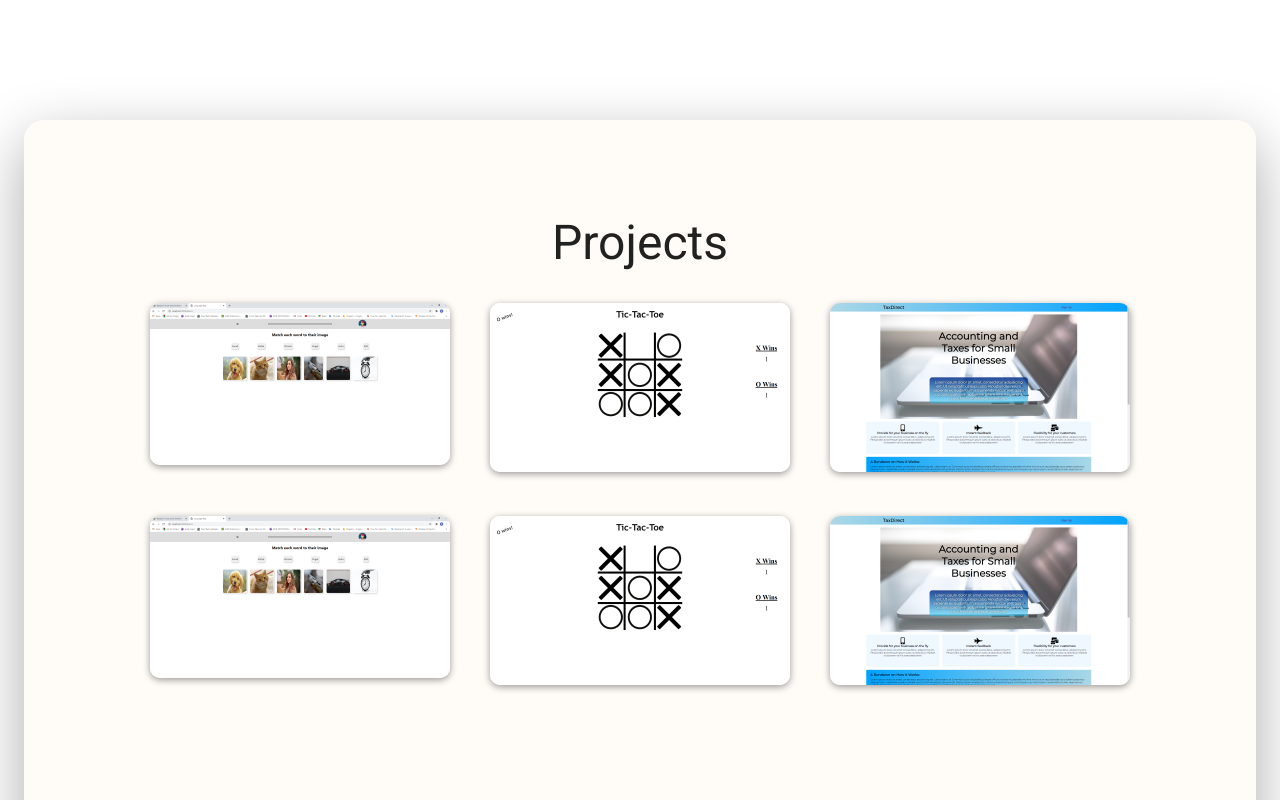
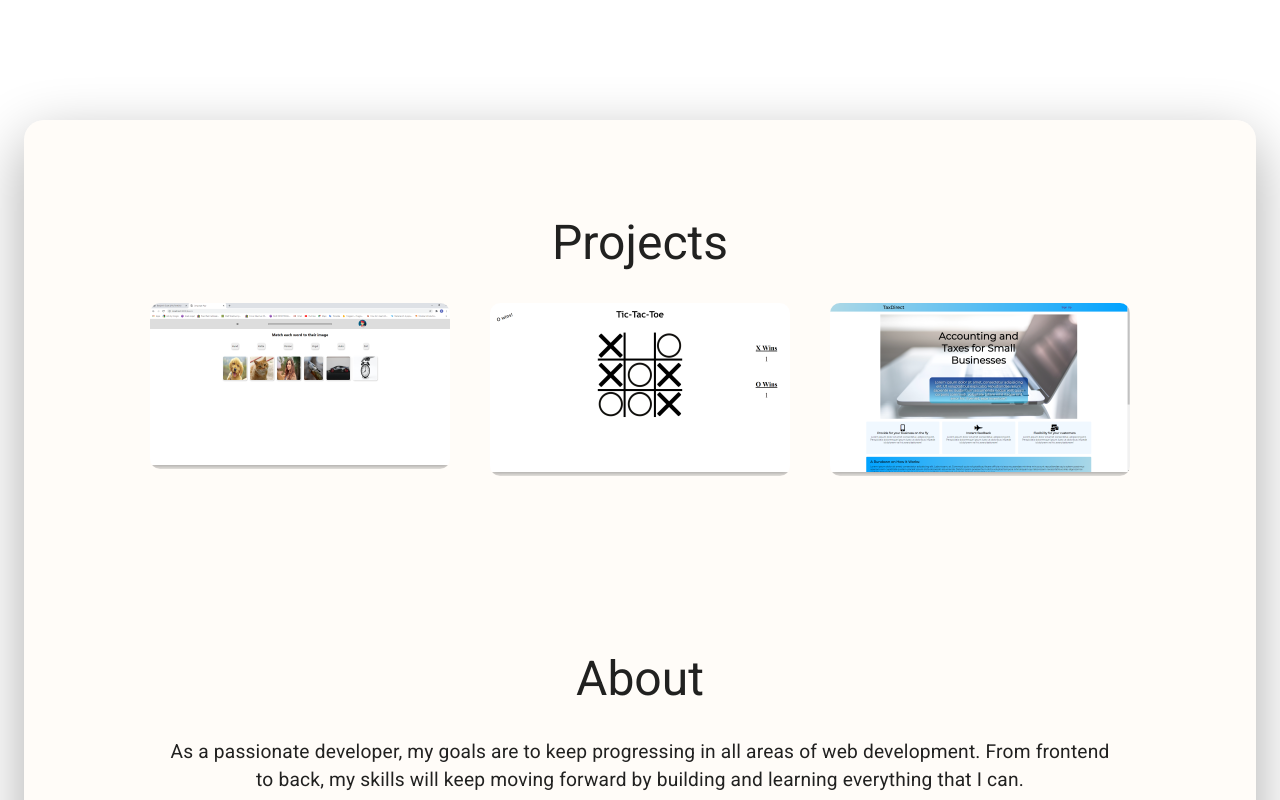
Before and after one commit to benzend/react-portfolio, a React (Create React App) app: page / in a window 1280 px wide. Shown: the part 680-1480 px from the top of the page. Built offline with nearby package versions, Linux system fonts and the light colour scheme.

Commit message:
added proj overlay that is fully functional, also added a lot of styling and buttons for each proj on homepage

```diff
--- a/src/pages/home-page/components/HomeProjectsSection.js
+++ b/src/pages/home-page/components/HomeProjectsSection.js
@@ -1,4 +1,6 @@
 import { Box, Typography, makeStyles, Grid } from "@material-ui/core";
+import { useState } from "react";
+import { Project } from "./Project";
 
 const useStyles = makeStyles((theme) => ({
   root: {
@@ -10,13 +12,62 @@ const useStyles = makeStyles((theme) => ({
     marginBottom: "2rem",
   },
   img: {
-    borderRadius: "10px",
+    // borderRadius: "10px",
     boxShadow: "0 2px 7px #0006",
   },
+  imgContainer: {
+    // backgroundColor: "green",
+    borderRadius: "10px",
+    position: "relative",
+    overflow: "hidden",
+  },
+  imgOverlay: {
+    position: "absolute",
+    top: 0,
+    left: 0,
+    display: "flex",
+    flexDirection: "column",
+    justifyContent: "space-between",
+    alignItems: "center",
+    backgroundColor: "orange",
+    height: "100%",
+    width: "100%",
+    zIndex: 2,
+    transform: "translateY(-100%)",
+    transition: "all .3s ease",
+    "&.active": {
+      transform: "translateY(0)",
+    },
+  },
+  imgTitle: {
+    textAlign: "center",
+    fontWeight: 800,
+    fontSize: "1.2rem",
+  },
+  techStyle: {
+    fontWeight: 800,
+    textAlign: "center",
+    backgroundColor: "#c77800",
+    width: "fit-content",
+    color: "#fffd",
+    margin: "auto",
+    padding: "5px 10px",
+    borderRadius: "10px",
+  },
+  projBtns: {},
 }));
 
 export const HomeProjectsSection = () => {
-  const { root, title, img } = useStyles();
+  const {
+    root,
+    title,
+    img,
+    imgContainer,
+    imgOverlay,
+    imgTitle,
+    techStyle,
+    projBtns,
+  } = useStyles();
 
   return (
     <Box className={root}>
@@ -24,54 +75,37 @@ export const HomeProjectsSection = () => {
         Projects
       </Typography>
       <Grid spacing={5} justify="center" direction="row" container>
-        <Grid item>
-          <Box>
-            <img
-              className={img}
-              src="./images/thumbnails/languageApp-thumbnail.png"
-            />
-          </Box>
-        </Grid>
-        <Grid item>
-          <Box>
-            <img
-              className={img}
-              src="./images/thumbnails/TicTacToe-example-thumbnail.png"
-            />
-          </Box>
-        </Grid>
-        <Grid item>
-          <Box>
-            <img
-              className={img}
-              src="./images/thumbnails/Accounting-Website-example-thumbnail.png"
-            />
-          </Box>
-        </Grid>
-        <Grid item>
-          <Box>
-            <img
-              className={img}
-              src="./images/thumbnails/languageApp-thumbnail.png"
-            />
-          </Box>
-        </Grid>
-        <Grid item>
-          <Box>
-            <img
-              className={img}
-              src="./images/thumbnails/TicTacToe-example-thumbnail.png"
-            />
-          </Box>
-        </Grid>
-        <Grid item>
-          <Box>
-            <img
-              className={img}
-              src="./images/thumbnails/Accounting-Website-example-thumbnail.png"
-            />
-          </Box>
-        </Grid>
+        <Project
+          img={img}
+          imgSource="./images/thumbnails/languageApp-thumbnail.png"
+          imgContainer={imgContainer}
+          imgOverlay={imgOverlay}
+          imgTitleStyle={imgTitle}
+          imgTitle="Language Learning App"
+          techStyle={techStyle}
+          tech="React"
+          projBtnsStyle={projBtns}
+        />
+        <Project
+          img={img}
+          imgSource="./images/thumbnails/TicTacToe-example-thumbnail.png"
+          imgContainer={imgContainer}
+          imgOverlay={imgOverlay}
+          imgTitleStyle={imgTitle}
+          imgTitle="Tic Tac Toe"
+          techStyle={techStyle}
+          tech="JavaScript"
+        />
+        <Project
+          img={img}
+          imgSource="./images/thumbnails/Accounting-Website-example-thumbnail.png"
+          imgContainer={imgContainer}
+          imgOverlay={imgOverlay}
+          imgTitleStyle={imgTitle}
+          imgTitle="Accounting Website"
+          techStyle={techStyle}
+          tech="JQuery"
+        />
       </Grid>
     </Box>
   );
--- /dev/null
+++ b/src/pages/home-page/components/Project.js
@@ -0,0 +1,41 @@
+import { Grid, Box, IconButton } from "@material-ui/core";
+import { GitHub, Language } from "@material-ui/icons";
+
+import { useState } from "react";
+
+export const Project = ({
+  imgContainer,
+  imgOverlay,
+  imgTitleStyle,
+  img,
+  imgTitle,
+  imgSource,
+  tech,
+  techStyle,
+}) => {
+  const [hovering, setHovering] = useState(false);
+
+  return (
+    <Grid item>
+      <Box
+        onMouseEnter={() => setHovering(true)}
+        onMouseLeave={() => setHovering(false)}
+        className={imgContainer}
+      >
+        <Box className={hovering ? imgOverlay + " active" : imgOverlay}>
+          <p className={imgTitleStyle}>{imgTitle}</p>
+          <p className={techStyle}>{tech}</p>
+          <Box>
+            <IconButton>
+              <GitHub />
+            </IconButton>
+            <IconButton>
+              <Language />
+            </IconButton>
+          </Box>
+        </Box>
+        <img className={img} src={imgSource} />
+      </Box>
+    </Grid>
+  );
+};
```
